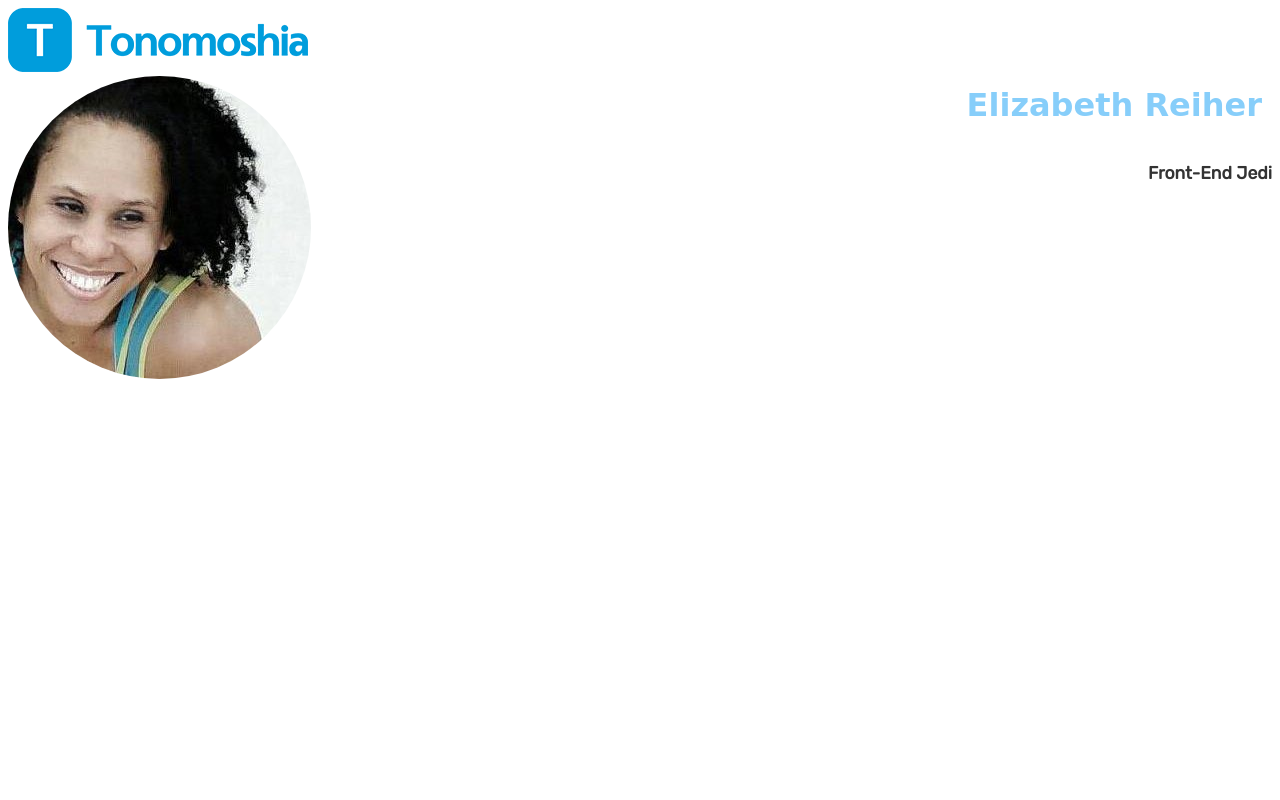
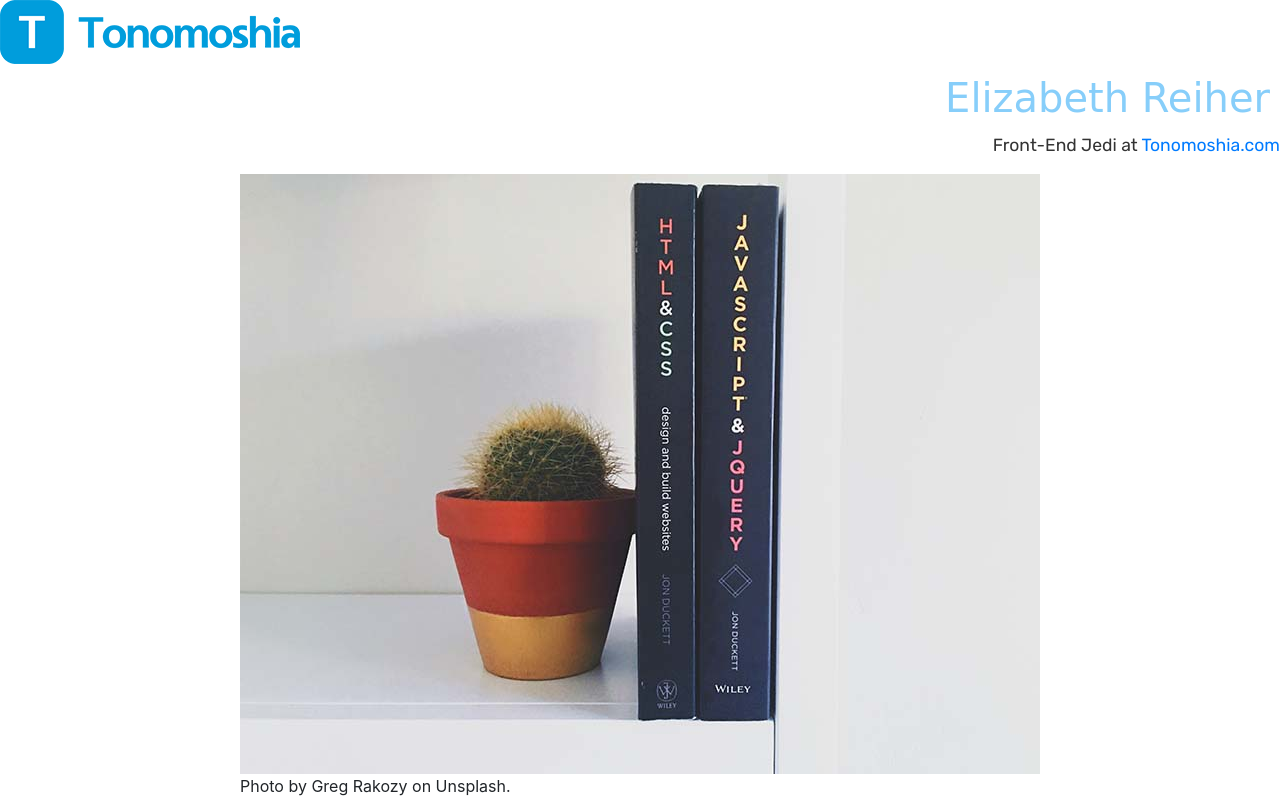
Before and after one commit to tonomoshia/udacity_portfolio, a website built with Parcel: page index.html in a window 1280 px wide. Built offline with nearby package versions, Linux system fonts and the light colour scheme; a web font is replaced by a local one.

Commit message:
add square centered hero image

```diff
--- a/index.html
+++ b/index.html
@@ -9,15 +9,23 @@
     <link rel="stylesheet" type="text/css" media="screen" href="styles.css" />
     <link href="https://fonts.googleapis.com/css?family=Alegreya+Sans|Coming+Soon|Libre+Franklin|Miniver|Noto+Sans|Open+Sans|PT+Sans|Roboto|Roboto+Condensed|Rubik|Rubik+Mono+One|Source+Sans+Pro"
         rel="stylesheet">
-    <!-- <script src="main.js"></script> -->
+    <link href="https://stackpath.bootstrapcdn.com/bootstrap/4.1.1/css/bootstrap.min.css" rel="stylesheet" integrity="sha384-WskhaSGFgHYWDcbwN70/dfYBj47jz9qbsMId/iRN3ewGhXQFZCSftd1LZCfmhktB"
+        crossorigin="anonymous">
+    <script src="main.js"></script>
 </head>
 
 <body>
     <img class="logo" src="tonomoshia_logo_300px.png" alt="Tonomoshia">
     <br>
-    <img class="avatar" src="tonomoshia_face_square.jpg" alt="Elizabeth Reiher" />
+    <!-- <img class="avatar" src="tonomoshia_face_square.jpg" alt="Elizabeth Reiher" /> -->
     <h1 class="name">Elizabeth Reiher</h1>
-    <h5 class="job_title">Front-End Jedi</h5>
+    <p class="job_title">Front-End Jedi at
+        <a href="https://tonomoshia.com">Tonomoshia.com</a></p>
+<br>
+    <figure class=" hero ">
+        <img src="greg-rakozy-129733-unsplash-800px.jpg " alt="HTML & CSS, Javascript & Jquery " />
+        <figcaption>Photo by Greg Rakozy on Unsplash.</figcaption>
+    </figure>
 </body>
 
 </html>
--- a/styles.css
+++ b/styles.css
@@ -33,3 +33,10 @@
     border-radius: 50%;
     position: absolute;
 }
+
+.hero {
+    /* width: 100%; */
+    max-width: 800px;
+    display: block;
+    margin: 0 auto;
+}
```
Also changed, not shown: greg-rakozy-129733-unsplash-800px.jpg (added), greg-rakozy-129733-unsplash.jpg (added).
